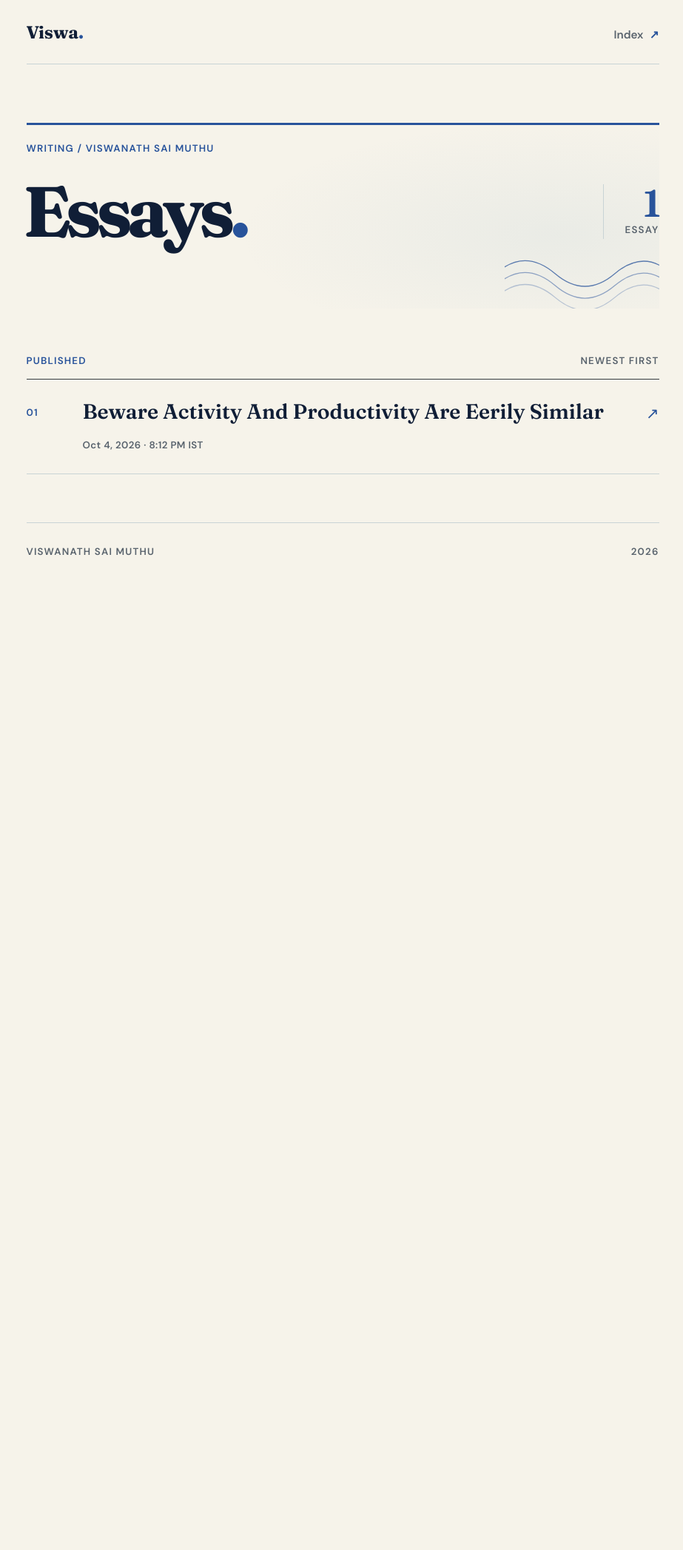
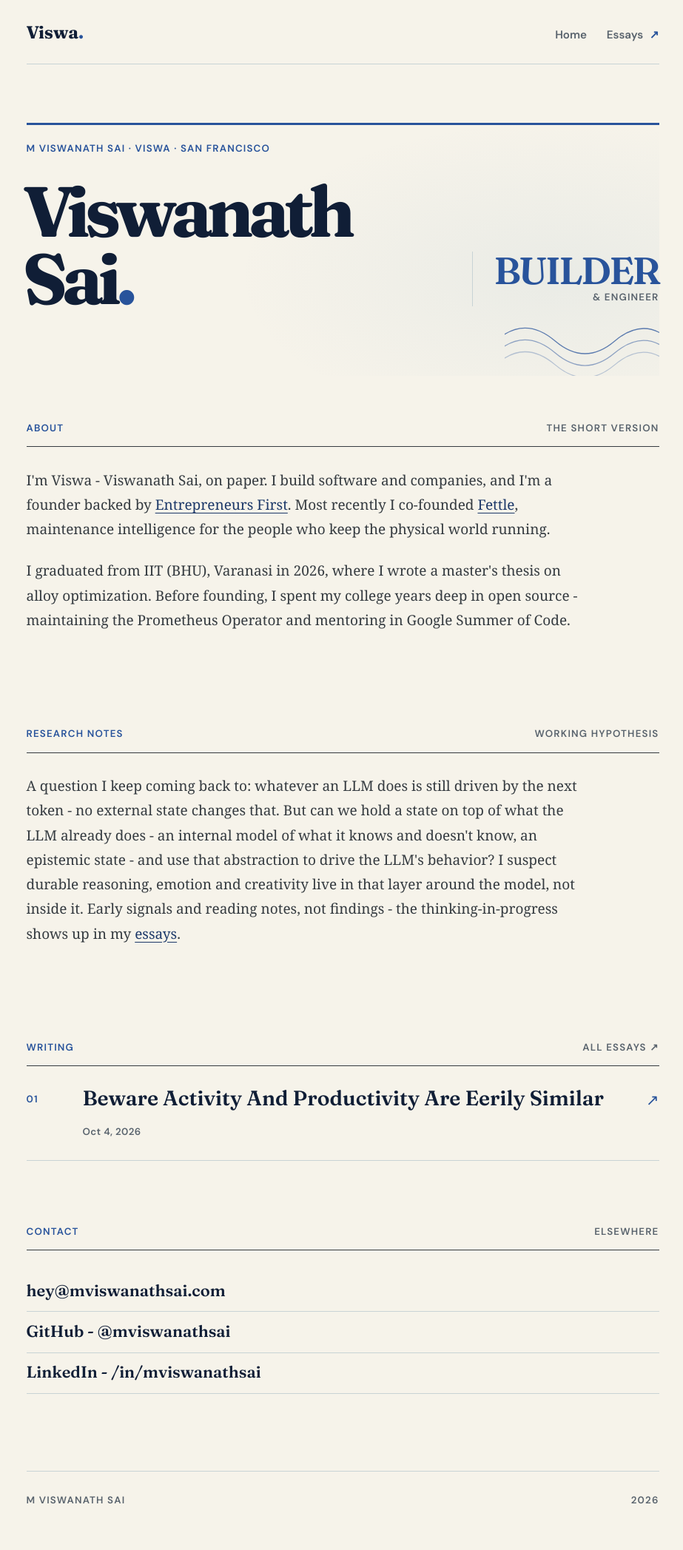
Before and after one commit to mviswanathsai/essays, a Jekyll site: the page built from index.html, in a window 1280 px wide. Shown: the whole page at 74% size, without its empty margins (177-1100 px from the left). Built offline with Jekyll 4.4.1, drawn with Linux system fonts in a browser that asks for light colours; before the commit the page ends 900 px from its top, so only the background shows below that.

Commit message:
Repurpose site: portfolio landing at /, essays at /essays/
- Portfolio home: about, Fettle, research notes, writing, contact
- Essays preserved: posts now served at /essays/<title>/, index at /essays/
- SEO: jekyll-seo-tag + jekyll-sitemap, JSON-LD Person, robots.txt, 404, OG image
- Site url set to https://mviswanathsai.com (baseurl empty) for custom domain

```diff
--- a/_config.yml
+++ b/_config.yml
@@ -1,15 +1,24 @@
-title: Viswa
-description: Essays and notes by Viswanath Sai Muthu.
-url: https://mviswanathsai.github.io
-baseurl: /essays
+title: M Viswanath Sai
+description: >-
+  Essays, research notes and projects by M Viswanath Sai (Viswa), engineer and
+  founder in San Francisco.
+url: https://mviswanathsai.com
+baseurl: ""
 timezone: Asia/Kolkata
-permalink: /:title/
+permalink: /essays/:title/
+
+lang: en
+
+author:
+  name: M Viswanath Sai
 
 kramdown:
   hard_wrap: true
 
 plugins:
   - jekyll-titles-from-headings
+  - jekyll-seo-tag
+  - jekyll-sitemap
 
 titles_from_headings:
   collections: true
@@ -21,6 +30,7 @@ defaults:
       type: posts
     values:
       layout: essay
+      author: M Viswanath Sai
 
 exclude:
   - README.md
--- a/_layouts/default.html
+++ b/_layouts/default.html
@@ -4,8 +4,7 @@
     <meta charset="utf-8">
     <meta name="viewport" content="width=device-width, initial-scale=1">
     <meta name="theme-color" content="#f6f3ea">
-    <meta name="description" content="{{ site.description | escape }}">
-    <title>{{ page.title | escape }} · {{ site.title | escape }}</title>
+    {% seo %}
     <link rel="icon" type="image/svg+xml" href="{{ '/assets/favicon.svg' | relative_url }}">
     <link rel="preconnect" href="https://fonts.googleapis.com">
     <link rel="preconnect" href="https://fonts.gstatic.com" crossorigin>
@@ -17,10 +16,13 @@
     <div class="page">
       <nav class="site-nav" aria-label="Main navigation">
         <a class="wordmark" href="{{ '/' | relative_url }}">Viswa<span class="dot">.</span></a>
-        <a class="nav-index" href="{{ '/' | relative_url }}">Index <span aria-hidden="true">↗</span></a>
+        <span class="nav-links">
+          <a class="nav-index" href="{{ '/' | relative_url }}">Home</a>
+          <a class="nav-index" href="{{ '/essays/' | relative_url }}">Essays <span aria-hidden="true">↗</span></a>
+        </span>
       </nav>
       <main id="content">{{ content }}</main>
-      <footer><span>Viswanath Sai Muthu</span><span>{{ site.time | date: '%Y' }}</span></footer>
+      <footer><span>M Viswanath Sai</span><span>{{ site.time | date: '%Y' }}</span></footer>
     </div>
   </body>
 </html>
--- a/_layouts/essay.html
+++ b/_layouts/essay.html
@@ -4,7 +4,7 @@ layout: default
 
 <article class="essay">
   <header class="essay-header">
-    <a class="back" href="{{ '/' | relative_url }}">← Index</a>
+    <a class="back" href="{{ '/essays/' | relative_url }}">← Essays</a>
     <p class="folio">{% if page.label %}{{ page.label | escape }}{% else %}Essay{% endif %} / {{ page.date | date: '%Y' }}</p>
     <h1>{{ page.title | escape }}</h1>
     {% assign written_day = page.written | date: '%Y-%m-%d' %}
@@ -23,5 +23,5 @@ layout: default
     <div class="reading-rail" aria-hidden="true" title="Viswa / Essays"><span>V / E</span></div>
     <div class="prose">{{ content }}</div>
   </div>
-  <a class="back end-link" href="{{ '/' | relative_url }}">← Index</a>
+  <a class="back end-link" href="{{ '/essays/' | relative_url }}">← Essays</a>
 </article>
--- a/assets/style.css
+++ b/assets/style.css
@@ -149,3 +149,17 @@ footer { display: flex; justify-content: space-between; gap: 1rem; padding: 1.5r
 @media (prefers-reduced-motion: reduce) {
   .essay-arrow { transition: none; }
 }
+
+/* Portfolio home */
+.nav-links { display: flex; gap: 1.4rem; }
+.home-section { margin: 0 0 4.5rem; }
+.home-block { border-top: 1px solid var(--ink); padding: 1.5rem 0 1rem; }
+.home-block p { margin: 0 0 1.2em; max-width: 40rem; }
+.home-essays { margin-bottom: 0; }
+.contact-list { list-style: none; padding: 1.5rem 0 1rem; margin: 0; border-top: 1px solid var(--ink); }
+.contact-list li { padding: .55rem 0; border-bottom: 1px solid var(--line); }
+.contact-list a { text-decoration: none; color: var(--title); font: 600 1.15rem/1.4 'Fraunces', Georgia, serif; }
+.contact-list a:hover { text-decoration: underline; text-decoration-color: var(--blue); text-underline-offset: .18em; }
+.list-heading a { color: inherit; text-decoration: none; }
+.list-heading a:hover { color: var(--blue); }
+#writing .list-heading a { color: var(--muted); }
--- a/index.html
+++ b/index.html
@@ -1,26 +1,45 @@
 ---
 layout: default
-title: Essays
+title: M Viswanath Sai (Viswa) - Engineer & founder
+description: M Viswanath Sai (Viswa) is an engineer and founder in San Francisco. Essays, research notes and contact. IIT (BHU) Varanasi, 2026.
+image: /assets/og.png
+permalink: /
 ---
 
 <header class="intro">
-  <p class="folio">Writing / Viswanath Sai Muthu</p>
+  <p class="folio">M Viswanath Sai · Viswa · San Francisco</p>
   <div class="intro-main">
-    <h1>Essays<span aria-hidden="true">.</span></h1>
-    <p class="intro-count"><span>{{ site.posts.size }}</span> {% if site.posts.size == 1 %}essay{% else %}essays{% endif %}</p>
+    <h1>Viswanath Sai<span aria-hidden="true">.</span></h1>
+    <p class="intro-count"><span>Builder</span> &amp; engineer</p>
   </div>
   {% include wave.html %}
 </header>
 
-<div class="list-heading"><span>Published</span><span>Newest first</span></div>
+<section class="home-section" id="about">
+  <div class="list-heading"><span>About</span><span>The short version</span></div>
+  <div class="home-block">
+    <p>I'm Viswa - Viswanath Sai, on paper. I build software and companies, and I'm a founder backed by <a href="https://www.joinef.com">Entrepreneurs First</a>. Most recently I co-founded <a href="https://meetfettle.com">Fettle</a>, maintenance intelligence for the people who keep the physical world running.</p>
+    <p>I graduated from IIT (BHU), Varanasi in 2026, where I wrote a master's thesis on alloy optimization. Before founding, I spent my college years deep in open source - maintaining the Prometheus Operator and mentoring in Google Summer of Code.</p>
+  </div>
+</section>
+
+<section class="home-section" id="research">
+  <div class="list-heading"><span>Research notes</span><span>Working hypothesis</span></div>
+  <div class="home-block">
+    <p>A question I keep coming back to: whatever an LLM does is still driven by the next token - no external state changes that. But can we hold a state on top of what the LLM already does - an internal model of what it knows and doesn't know, an epistemic state - and use that abstraction to drive the LLM's behavior? I suspect durable reasoning, emotion and creativity live in that layer around the model, not inside it. Early signals and reading notes, not findings - the thinking-in-progress shows up in my <a href="{{ '/essays/' | relative_url }}">essays</a>.</p>
+  </div>
+</section>
+
+<section class="home-section" id="writing">
+  <div class="list-heading"><span>Writing</span><span><a href="{{ '/essays/' | relative_url }}">All essays ↗</a></span></div>
   {% if site.posts.size > 0 %}
-<ol class="essay-list">
-  {% for post in site.posts %}
+  <ol class="essay-list home-essays">
+    {% for post in site.posts limit:3 %}
     <li>
       <span class="essay-number" aria-hidden="true">{% if forloop.index < 10 %}0{% endif %}{{ forloop.index }}</span>
       <div class="essay-entry">
         <a href="{{ post.url | relative_url }}"><span>{{ post.title | escape }}</span><span class="essay-arrow" aria-hidden="true">↗</span></a>
-      <time datetime="{{ post.date | date_to_xmlschema }}">{{ post.date | date: '%b %-d, %Y · %-I:%M %p %Z' }}</time>
+        <time datetime="{{ post.date | date_to_xmlschema }}">{{ post.date | date: '%b %-d, %Y' }}</time>
       </div>
     </li>
     {% endfor %}
@@ -28,3 +47,34 @@ title: Essays
   {% else %}
   <p class="empty">The first essay is still being chosen.</p>
   {% endif %}
+</section>
+
+<section class="home-section" id="contact">
+  <div class="list-heading"><span>Contact</span><span>Elsewhere</span></div>
+  <ul class="contact-list">
+    <li><a href="mailto:hey@mviswanathsai.com">hey@mviswanathsai.com</a></li>
+    <li><a href="https://github.com/mviswanathsai">GitHub - @mviswanathsai</a></li>
+    <li><a href="https://www.linkedin.com/in/mviswanathsai">LinkedIn - /in/mviswanathsai</a></li>
+  </ul>
+</section>
+
+<script type="application/ld+json">
+{
+  "@context": "https://schema.org",
+  "@type": "Person",
+  "name": "M Viswanath Sai",
+  "alternateName": ["Viswa", "Viswanath Sai Muthu", "mviswanathsai"],
+  "url": "https://mviswanathsai.com/",
+  "email": "mailto:hey@mviswanathsai.com",
+  "description": "Engineer and founder in San Francisco.",
+  "alumniOf": {
+    "@type": "CollegeOrUniversity",
+    "name": "Indian Institute of Technology (BHU), Varanasi"
+  },
+  "sameAs": [
+    "https://github.com/mviswanathsai",
+    "https://www.linkedin.com/in/mviswanathsai",
+    "https://meetfettle.com"
+  ]
+}
+</script>
--- /dev/null
+++ b/robots.txt
@@ -0,0 +1,4 @@
+User-agent: *
+Allow: /
+
+Sitemap: https://mviswanathsai.com/sitemap.xml
```
Also changed, not shown: 404.html (added, +15 -0 lines), essays/index.html (added, +32 -0 lines), README.md, assets/og.png (added). Lines whose indentation alone changed are shown as unchanged.
